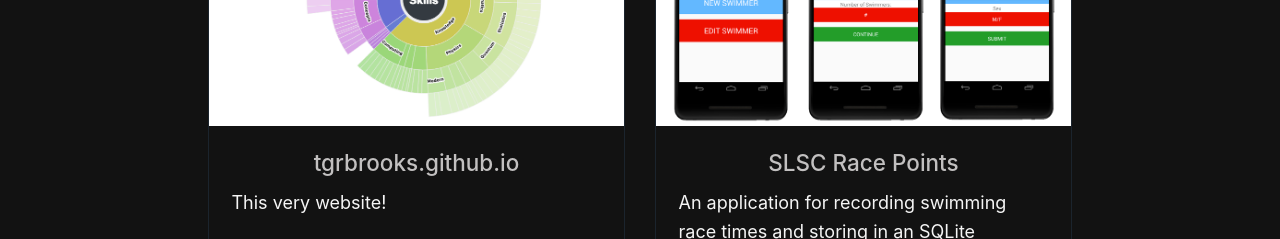
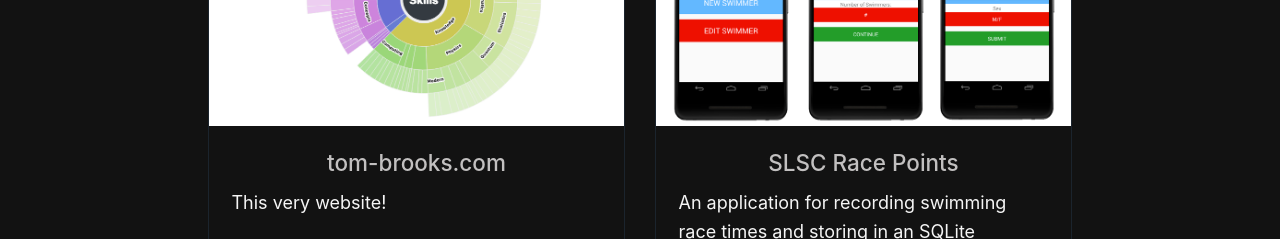
Before and after one commit to tgrbrooks/tgrbrooks-nextjs, a Next.js app: page /projects in a window 1280 px wide. Shown: the part 1948-2187 px from the top of the page. Built offline with nearby package versions, Linux system fonts and the light colour scheme.

Commit message:
Update cv

```diff
--- a/pages/projects.js
+++ b/pages/projects.js
@@ -35,7 +35,7 @@
           <p>Audio, video and accelerometer processing on the Raspberry Pi.</p>
           <p>The ultimate goal is to used trained language and image neural networks to respond to commands and navigate.</p>
         </ProjectCard>
-        <ProjectCard title={"tgrbrooks.github.io"} image={"website.png"} repo={"tgrbrooks.github.io"} status={"Maintained"}>
+        <ProjectCard title={"tom-brooks.com"} image={"website.png"} repo={"tgrbrooks-nextjs"} status={"Maintained"}>
           <p>This very website!</p>
           <p>A page for storing all things useful and testing out new web development techniques.</p>
         </ProjectCard>
--- a/styles/layout.module.scss
+++ b/styles/layout.module.scss
@@ -17,6 +17,7 @@
     display: flex;
     flex-direction: column;
     align-items: center;
+    text-align: center;
   }
 
   .headerImage {
```
Also changed, not shown: posts/deepcover.md (+2 -2 lines), 1 other file (tests, documents, lock files or other folders).
